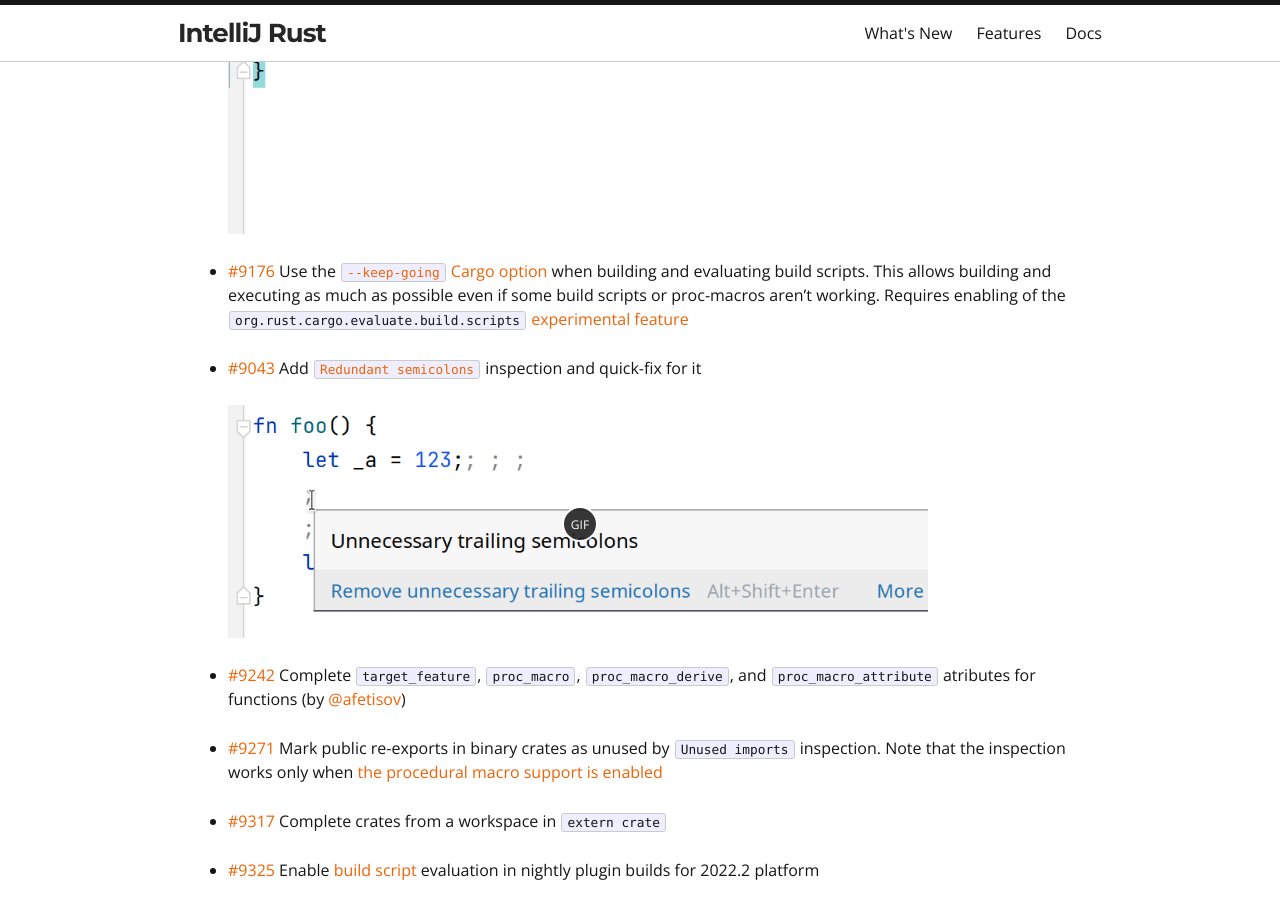
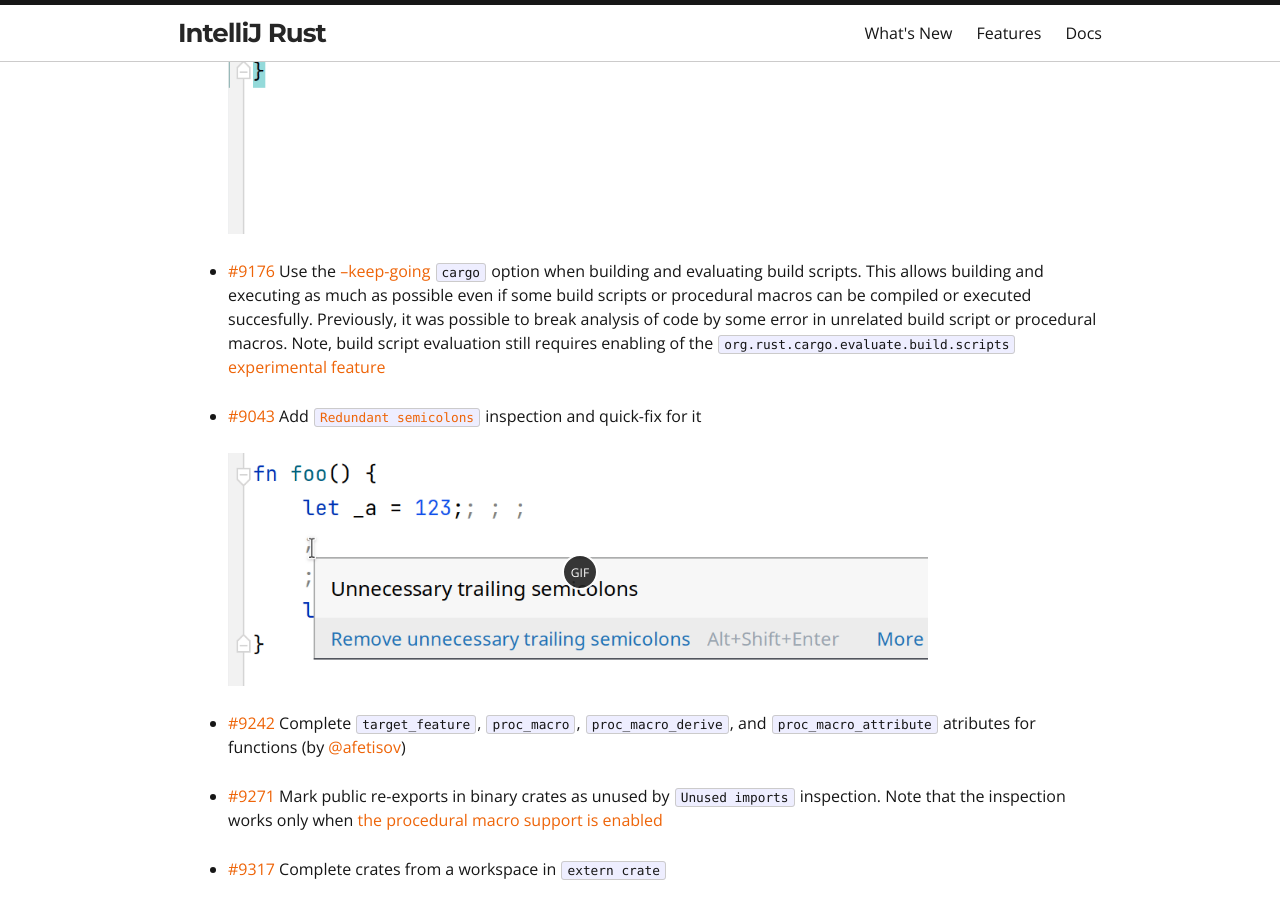
Before and after one commit to intellij-rust/intellij-rust.github.io, a Jekyll site: the page built from _posts/2022-09-26-changelog-179.markdown, in a window 1280 px wide and 900 px high, scrolled down 618 px. Built offline with Jekyll 4.4.1, drawn with Linux system fonts in a browser that asks for light colours; nearby versions of some CDN libraries; some web fonts are replaced.

Commit message:
Update _posts/2022-09-26-changelog-179.markdown
Co-authored-by: Arseniy Pendryak <a.pendryak@yandex.ru>

```diff
--- a/_posts/2022-09-26-changelog-179.markdown
+++ b/_posts/2022-09-26-changelog-179.markdown
@@ -12,7 +12,8 @@
 
   {% include gif-img.html path="/assets/posts/changelog-179/fold" w="700px" %}
 
-* [#9176] Use the [`--keep-going` Cargo option](https://doc.rust-lang.org/nightly/cargo/reference/unstable.html#keep-going) when building and evaluating build scripts. This allows building and executing as much as possible even if some build scripts or proc-macros aren't working. Requires enabling of the `org.rust.cargo.evaluate.build.scripts` [experimental feature][experimental features]
+* [#9176] Use the [--keep-going](https://doc.rust-lang.org/nightly/cargo/reference/unstable.html#keep-going) `cargo` option when building and evaluating build scripts. This allows building and executing as much as possible even if some build scripts or procedural macros can be compiled or executed succesfully. Previously, it was possible to break analysis of code by some error in unrelated build script or procedural macros.
+Note, build script evaluation still requires enabling of the `org.rust.cargo.evaluate.build.scripts` [experimental feature][experimental features]
 
 * [#9043] Add [`Redundant semicolons`](https://doc.rust-lang.org/rustc/lints/listing/warn-by-default.html#redundant-semicolons) inspection and quick-fix for it
 
```
